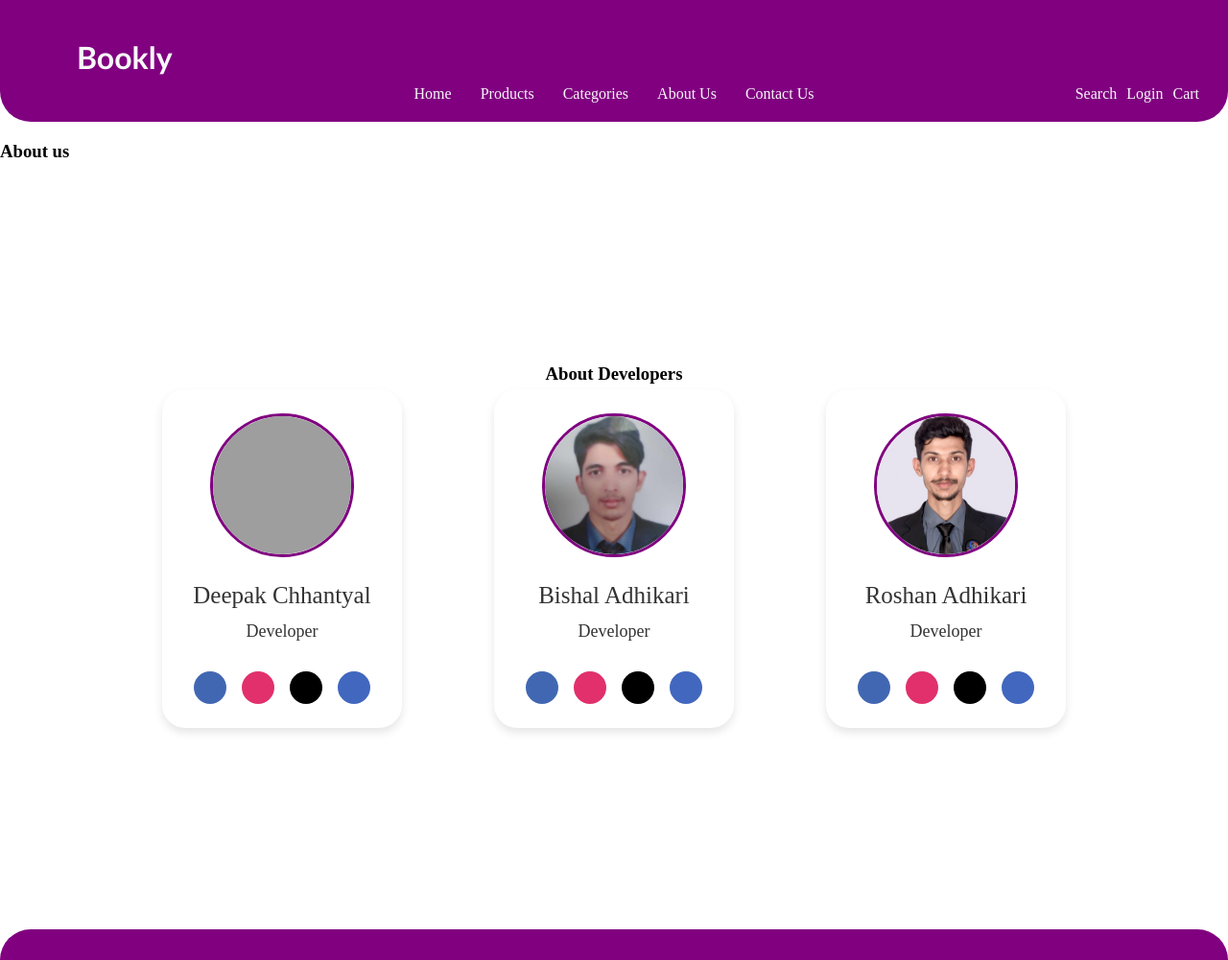
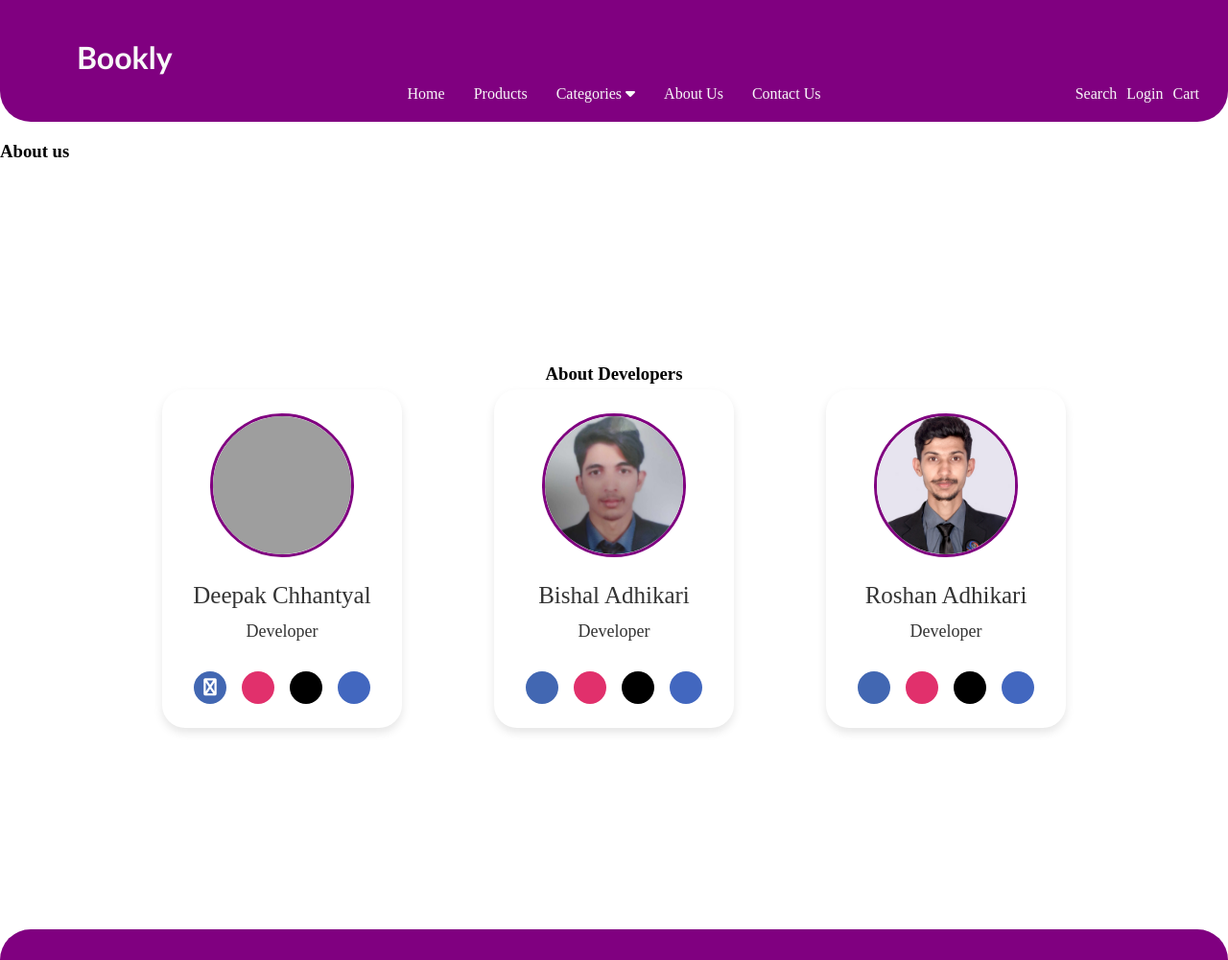
Before and after one commit to lgic-project/BookComSystem, a PHP site: page /about.php in a window 1280 px wide. Shown: the top 1001 px of the page at 96% size. Run offline with PHP 8.4, Linux system fonts and the light colour scheme; grey boxes are pictures that could not be loaded.

Commit message:
some changes fixed

```diff
--- a/about.php
+++ b/about.php
@@ -5,8 +5,10 @@
     <meta charset="UTF-8">
     <meta name="viewport" content="width=device-width, initial-scale=1.0">
     <title>About Us</title>
+
     <link rel="stylesheet" href="./css/footer.css">
     <link rel="stylesheet" href="./css/aboutus.css">
+    <link rel="stylesheet" href="https://cdnjs.cloudflare.com/ajax/libs/font-awesome/6.7.1/css/all.min.css">
 
 </head>
 
@@ -32,7 +34,7 @@
                     <span class="job">Developer</span>
                 </div>
                 <div class="media-buttons">
-                    <a href="https://www.facebook.com/profile.php?id=100012898502822" target="_blank" style="background: #4267b2" class="link"> <i class="bx bxl-facebook"></i> </a>
+                    <a href="https://www.facebook.com/profile.php?id=100012898502822" target="_blank" style="background: #4267b2" class="link"> <i class="fas fa-facebook"></i> </a>
                     <a href="https://www.instagram.com/deepak_chhantyal/" target="_blank" style="background: #e1306c" class="link"> <i class="bx bxl-instagram"></i> </a>
                     <a href="https://github.com/deepak4156" target="_blank" style="background: #000" class="link"> <i class="bx bxl-github"></i> </a>
                     <a href="https://www.linkedin.com/in/deepak-chhantyal-4a5ab0165/" target="_blank" style="background: #4267bf" class="link"> <i class="bx bxl-linkedin"></i> </a>
--- a/css/aboutus.css
+++ b/css/aboutus.css
@@ -2,6 +2,10 @@
     margin: 0;
     padding: 0;
     box-sizing: border-box;
+}
+
+.about-us{
+    background: white;
 }
 
 .about-dev{
--- a/css/contactus.css
+++ b/css/contactus.css
@@ -7,7 +7,11 @@
 .contact-us {
     width: 80%;
     margin: 100px auto;
+}
 
+.contact-box{
+    display: flex;
+    border-radius: 15px;
 }
 
 
```
